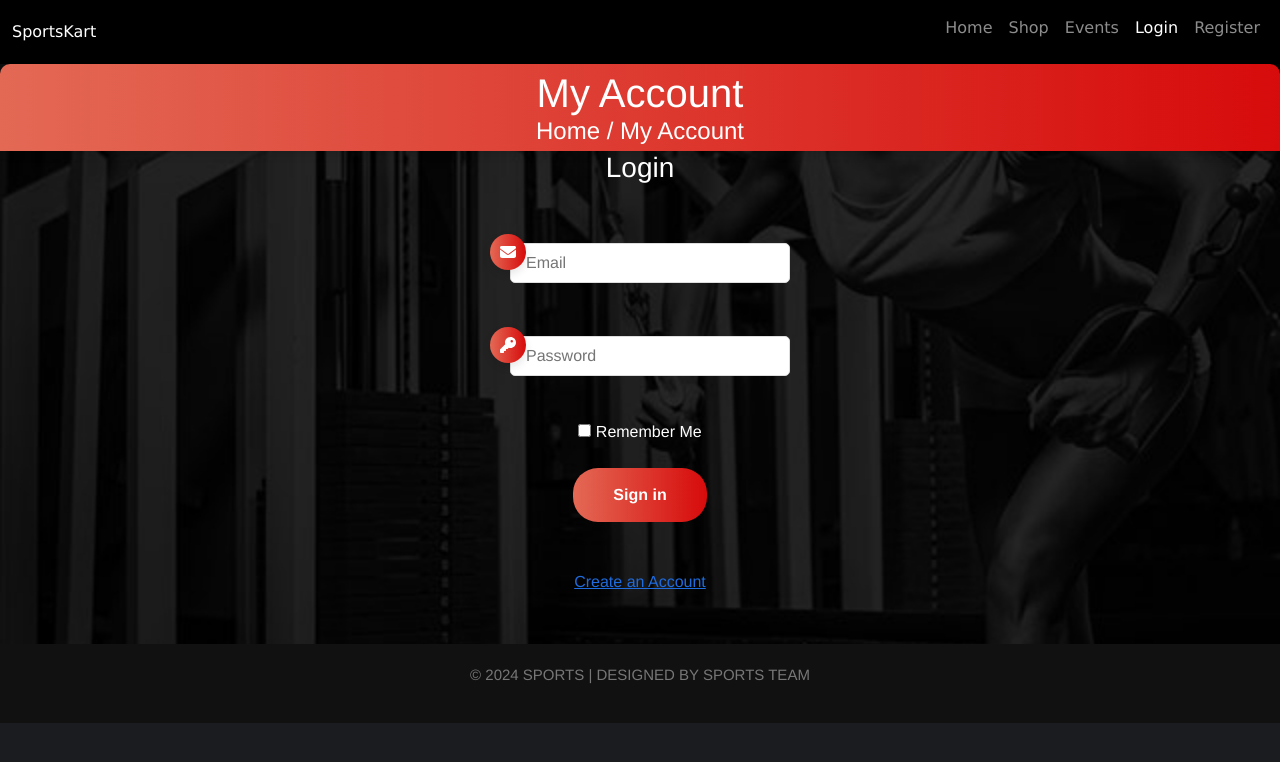
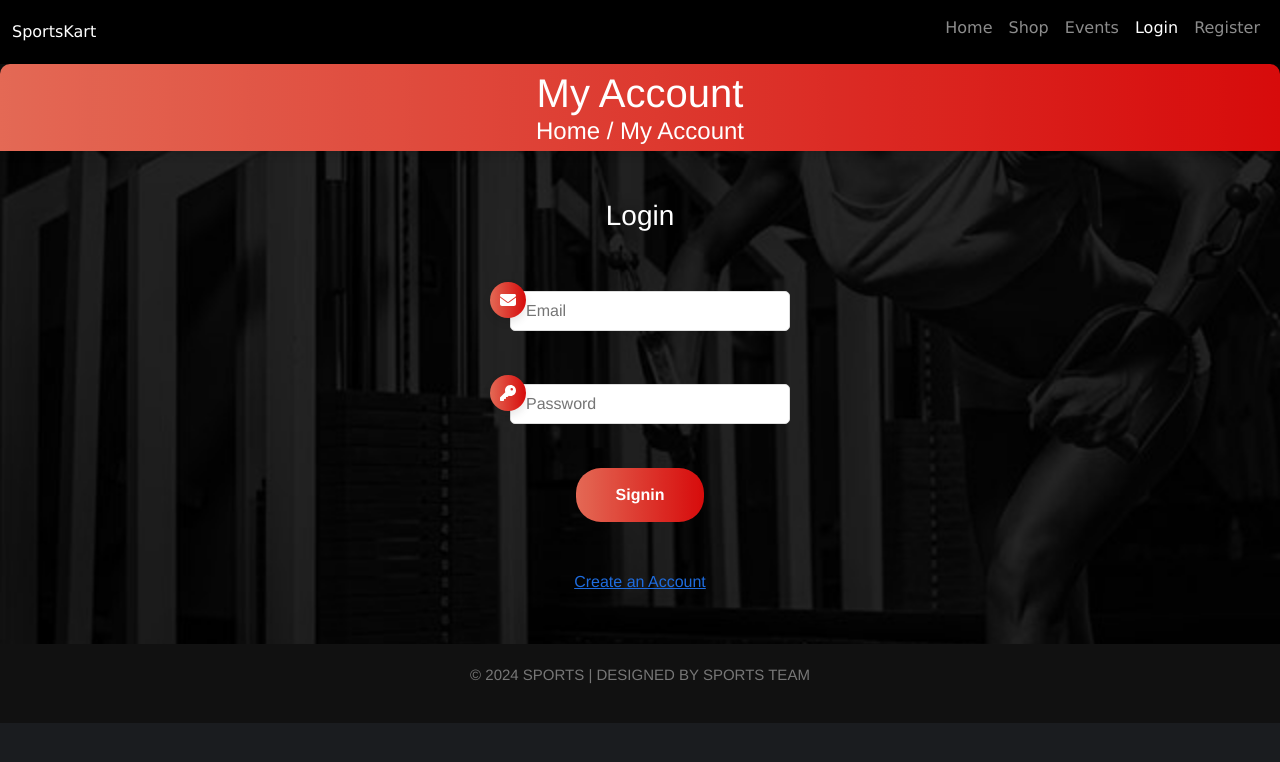
Before and after one commit to HarshittSinghh/SportsKart-front-end, a React (Create React App) app in the folder src/: page /login in a window 1280 px wide. Shown: the top 762 px of the page. Built offline with nearby package versions, Linux system fonts and the light colour scheme.

Commit message:
Add files via upload

```diff
--- a/src/components/Home.js
+++ b/src/components/Home.js
@@ -18,7 +18,6 @@ const Home = () => {
         <video src={video} autoPlay muted loop />
         <div className="video-text">
           <h1 style={{ color: "lightblue" }}>Revolutionize Your Life</h1>
-
           <h2 style={{ color: "coral" }}>Unleash Potential</h2>
         </div>
       </section>
--- a/src/components/Login.js
+++ b/src/components/Login.js
@@ -1,34 +1,40 @@
+// Login.js
 import React, { useState } from "react";
 import { FontAwesomeIcon } from "@fortawesome/react-fontawesome";
 import { faEnvelope, faKey } from "@fortawesome/free-solid-svg-icons";
 import axios from "axios";
-import { useNavigate } from "react-router-dom";
+import { useNavigate, Link } from "react-router-dom";
 
-const LoginPage = () => {
+function Login() {
+  const navigate = useNavigate();
+
   const [email, setEmail] = useState("");
   const [password, setPassword] = useState("");
-  const navigate = useNavigate();
 
-  const handleEmailChange = (e) => {
-    setEmail(e.target.value);
-  };
+  async function submit(e) {
+    e.preventDefault();
 
-  const handlePasswordChange = (e) => {
-    setPassword(e.target.value);
-  };
+    try {
+      const res = await axios.post("http://localhost:8000/", {
+        email,
+        password,
+      });
 
-  const handleLogin = (e) => {
-    e.preventDefault();
-    axios
-      .post("http://localhost:3000/login", { email, password })
-      .then((result) => {
-        console.log(result);
-        if (result.data === "Success") {
-          navigate("/Home");
-        }
-      })
-      .catch((err) => alert(err));
-  };
+      if (res.data === "success") {
+        navigate("/", { state: { id: email } }); // Redirect to home if login successful
+      } else if (res.data === "notexist") {
+        alert("User not found. Please sign up.");
+        navigate("/signup");
+      } else if (res.data === "invalidpassword") {
+        alert("Wrong password. Please try again.");
+      } else {
+        alert("An error occurred. Please try again later.");
+      }
+    } catch (error) {
+      console.error(error);
+      alert("Error occurred! Please try again later!:", error);
+    }
+  }
 
   return (
     <div>
@@ -43,16 +49,18 @@ const LoginPage = () => {
             </center>
           </div>
           <center>
+            <br />
+            <br />
             <h3>Login</h3>
           </center>
           <div style={{ padding: "50px 30px" }}>
             <center>
-              <form onSubmit={handleLogin}>
+              <form onSubmit={submit}>
                 <FontAwesomeIcon icon={faEnvelope} className="fa icon" />
                 <input
                   type="email"
                   value={email}
-                  onChange={handleEmailChange}
+                  onChange={(e) => setEmail(e.target.value)}
                   placeholder="Email"
                   required
                 />
@@ -62,20 +70,17 @@ const LoginPage = () => {
                 <input
                   type="password"
                   value={password}
-                  onChange={handlePasswordChange}
+                  onChange={(e) => setPassword(e.target.value)}
                   placeholder="Password"
                   required
                 />
                 <br />
                 <br />
-                <input type="checkbox" /> Remember Me
-                <br />
-                <br />
-                <input type="submit" value="Sign in" />
+                <input type="submit" value="Signin" />
                 <br />
                 <br />
                 <br />
-                <a href="register.html">Create an Account</a>
+                <Link to="/signup">Create an Account</Link>
               </form>
             </center>
           </div>
@@ -90,6 +95,6 @@ const LoginPage = () => {
       </section>
     </div>
   );
-};
+}
 
-export default LoginPage;
+export default Login;
--- a/src/components/Navbar.js
+++ b/src/components/Navbar.js
@@ -1,7 +1,6 @@
 import React from "react";
 import "bootstrap/dist/css/bootstrap.min.css";
 import { NavLink } from "react-router-dom";
-import logo from "./IMG/1.png";
 const Navbar = () => {
   return (
     <nav className="navbar navbar-expand-lg navbar-dark bg-black">
--- a/src/components/Signup.js
+++ b/src/components/Signup.js
@@ -2,26 +2,35 @@ import React, { useState } from "react";
 import axios from "axios";
 import { FontAwesomeIcon } from "@fortawesome/react-fontawesome";
 import { faUser, faEnvelope, faKey } from "@fortawesome/free-solid-svg-icons";
-import "./style.css";
 import { useNavigate } from "react-router-dom";
 
 function Signup() {
+  const navigate = useNavigate();
   const [name, setName] = useState("");
   const [email, setEmail] = useState("");
   const [password, setPassword] = useState("");
-  const navigate = useNavigate();
 
-  const handleSubmit = async (e) => {
+  async function submit(e) {
     e.preventDefault();
-    axios
-      .post("http://localhost:3000/register", { name, email, password })
-      .then((result) => {
-        console.log(result);
-        alert("You are Successfully Registered");
-        navigate("/Login");
-      })
-      .catch((err) => alert(err));
-  };
+
+    try {
+      const res = await axios.post("http://localhost:8000/signup", {
+        name,
+        email,
+        password,
+      });
+
+      if (res.data === "exist") {
+        alert("User already exists");
+      } else if (res.data === "notexist") {
+        alert("Successfully created account!");
+        navigate("/Login", { state: { id: name } });
+      }
+    } catch (error) {
+      console.error(error);
+      alert("An error occurred. Please try again.");
+    }
+  }
 
   return (
     <>
@@ -40,14 +49,16 @@ function Signup() {
           </center>
           <div style={{ padding: "50px 30px" }}>
             <center>
-              <form action="/register" onSubmit={handleSubmit} className="form">
+              <form onSubmit={submit} className="form">
                 <FontAwesomeIcon icon={faUser} className="icon" />
                 <input
                   type="text"
                   id="name"
                   name="name"
                   placeholder="Name"
+                  value={name}
                   onChange={(e) => setName(e.target.value)}
+                  required
                 />
                 <br />
                 <br />
@@ -57,7 +68,9 @@ function Signup() {
                   id="email"
                   name="email"
                   placeholder="Email"
+                  value={email}
                   onChange={(e) => setEmail(e.target.value)}
+                  required
                 />
                 <br />
                 <br />
@@ -67,7 +80,9 @@ function Signup() {
                   id="password"
                   name="password"
                   placeholder="Password"
+                  value={password}
                   onChange={(e) => setPassword(e.target.value)}
+                  required
                 />
                 <br />
                 <br />
@@ -87,4 +102,5 @@ function Signup() {
     </>
   );
 }
+
 export default Signup;
```
Also changed, not shown: package.json (+7 -2 lines), 1 other file (tests, documents, lock files or other folders).
